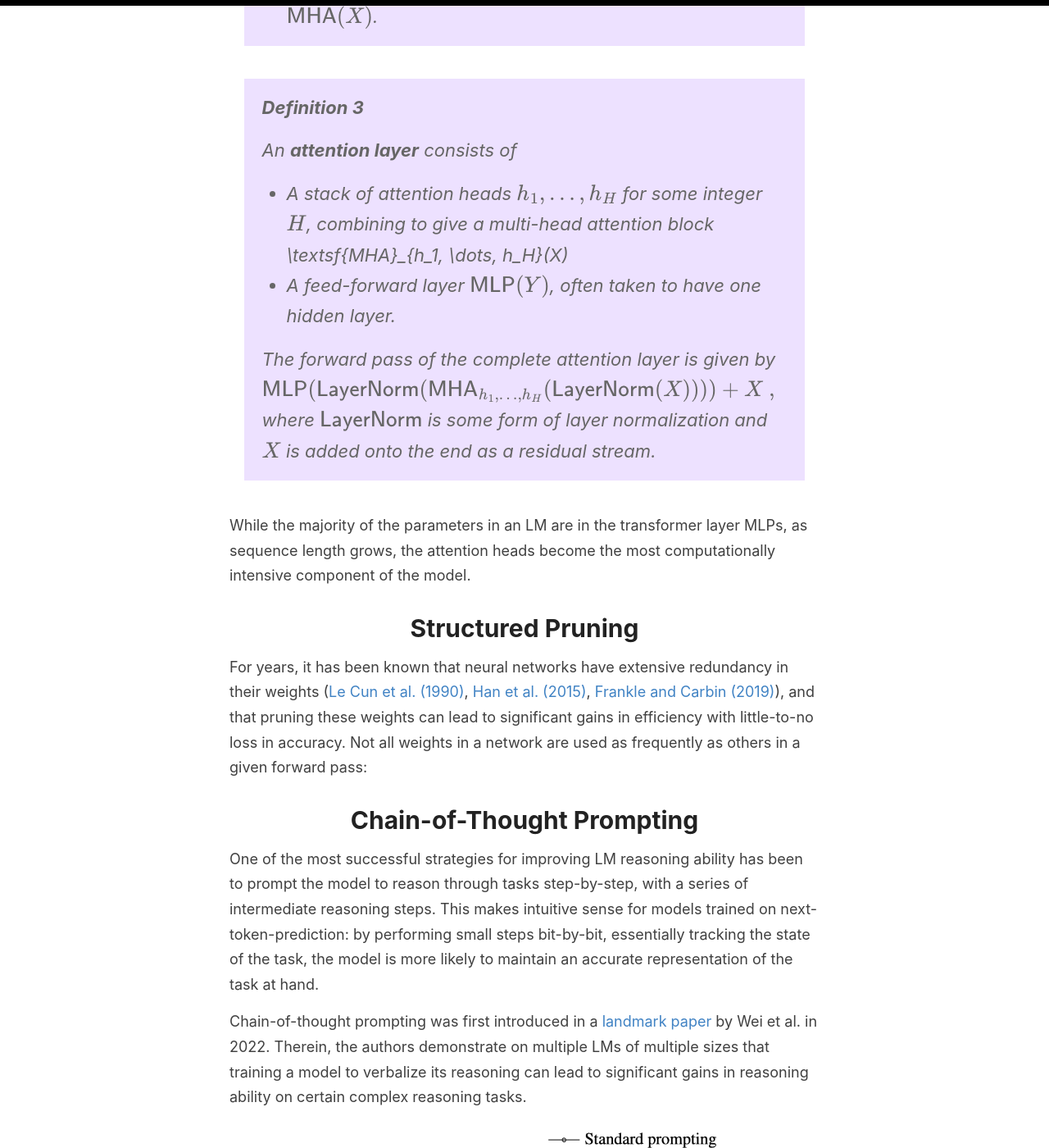
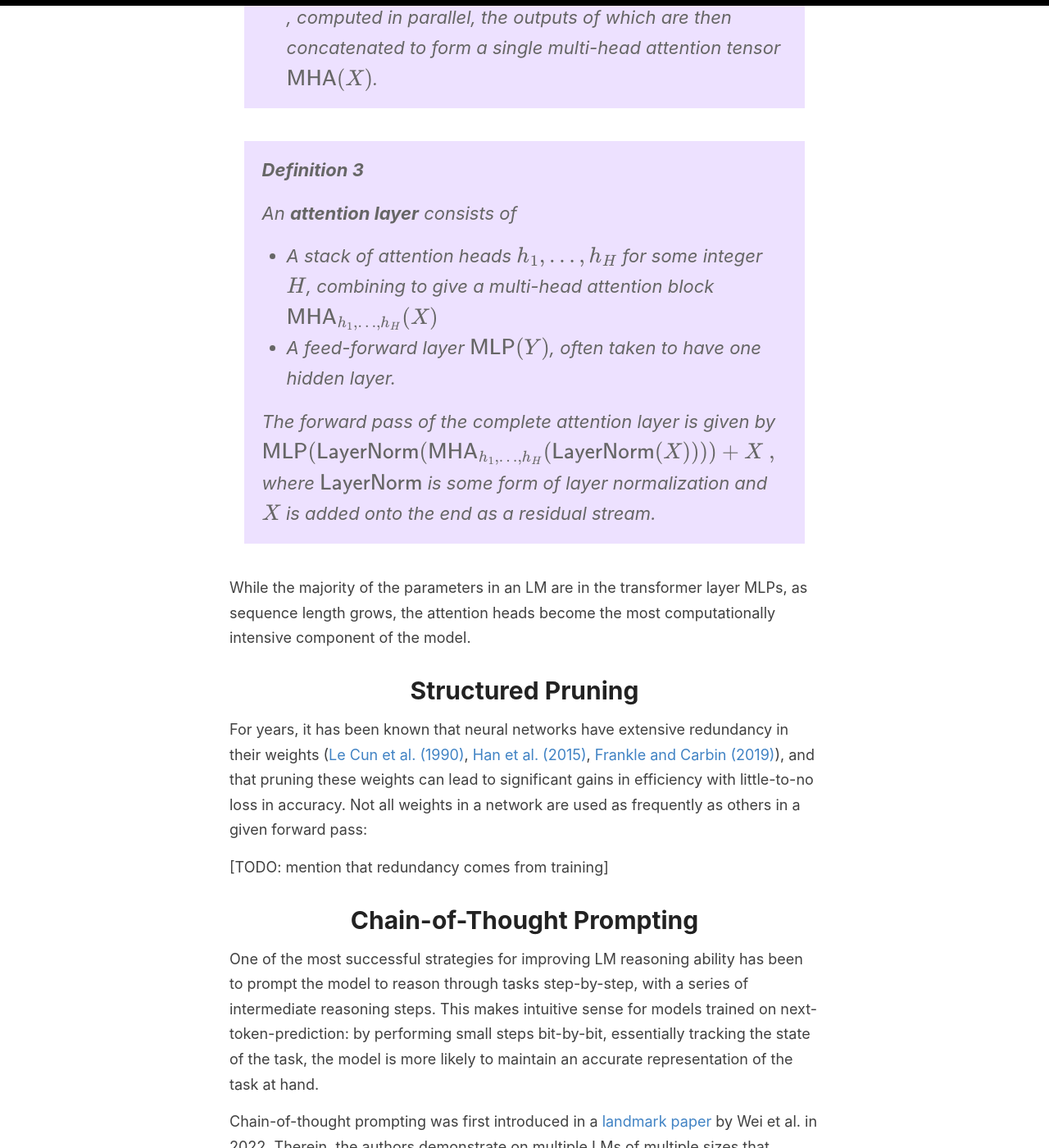
Before and after one commit to reubenconducts/reubenconducts.github.io, a Jekyll site: the page built from _posts/2025-04-01-ee-coconut.md, in a window 1280 px wide and 1400 px high, scrolled down 3437 px. Shown: the whole window at 82% size. Built offline with Jekyll 4.4.1, drawn with Linux system fonts in a browser that asks for light colours; formulas are drawn with MathJax 3; some of the changed text lies outside the part shown.

Commit message:
fixed math rendering

```diff
--- a/_posts/2025-04-01-ee-coconut.md
+++ b/_posts/2025-04-01-ee-coconut.md
@@ -77,7 +80,7 @@ While we assume basic familiarity with the transformer architecture in this blog
 > **Definition 3**
 >
 > An **attention layer** consists of
-> - A stack of attention heads $h_1, \dots, h_H$ for some integer $H$, combining to give a multi-head attention block \textsf{MHA}_{h_1, \dots, h_H}(X)
+> - A stack of attention heads $h_1, \dots, h_H$ for some integer $H$, combining to give a multi-head attention block $\textsf{MHA}_{h_1, \dots, h_H}(X)$
 > - A feed-forward layer $\textsf{MLP}(Y)$, often taken to have one hidden layer.
 >
 > The forward pass of the complete attention layer is given by
@@ -95,7 +98,7 @@ While the majority of the parameters in an LM are in the transformer layer MLPs,
 
 For years, it has been known that neural networks have extensive redundancy in their weights ([Le Cun et al. (1990)](https://proceedings.neurips.cc/paper_files/paper/1989/file/6c9882bbac1c7093bd25041881277658-Paper.pdf), [Han et al. (2015)](https://arxiv.org/pdf/1506.02626), [Frankle and Carbin (2019)](https://arxiv.org/pdf/1803.03635)), and that pruning these weights can lead to significant gains in efficiency with little-to-no loss in accuracy. Not all weights in a network are used as frequently as others in a given forward pass:
 
-
+[TODO: mention that redundancy comes from training]
 
 
 # Chain-of-Thought Prompting
```
Also changed, not shown: other parts of _posts/2025-04-01-ee-coconut.md (+3 -0 lines).
